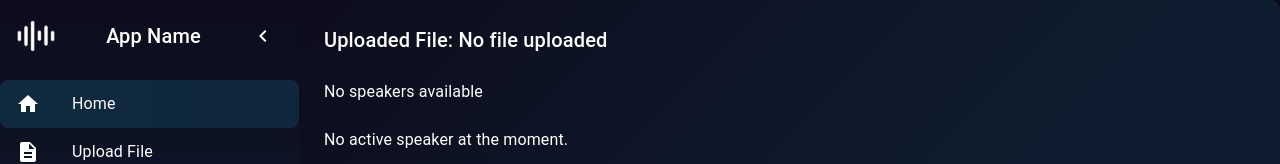
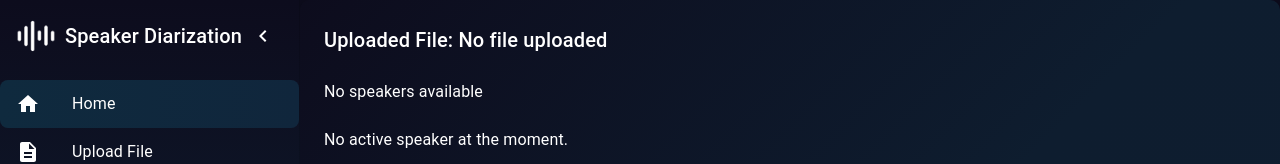
Before and after one commit to KaterinaSmilevska/SpeakerDiarizationFrontend, a React (Create React App) app in the folder speaker-diarization-frontend/: page / in a window 1280 px wide. Shown: the top 164 px of the page. Built offline with nearby package versions, Linux system fonts and the light colour scheme.

Commit message:
Updated intex.html and Navigation Component

```diff
--- a/speaker-diarization-frontend/public/index.html
+++ b/speaker-diarization-frontend/public/index.html
@@ -9,7 +9,7 @@
       content="Web site created using create-react-app"
     />
     <link rel="manifest" href="%PUBLIC_URL%/manifest.json" />
-    <title>React App</title>
+    <title>Speaker Diarization</title>
   </head>
   <body>
     <noscript>You need to enable JavaScript to run this app.</noscript>
--- a/speaker-diarization-frontend/src/components/Navigation/Navigation.jsx
+++ b/speaker-diarization-frontend/src/components/Navigation/Navigation.jsx
@@ -67,10 +67,9 @@ const Navigation = ({ onFileUpload, exportData }) => {
             return;
         }
 
-        // Log data to ensure it has the expected structure
+
         console.log("Export data:", exportData);
 
-        // Prepare the data for export
         const data = exportData.flatMap(speaker =>
             speaker.segments.map(segment => ({
                 SpeakerID: speaker.speakerId,
@@ -80,16 +79,15 @@ const Navigation = ({ onFileUpload, exportData }) => {
             }))
         );
 
-        // Log the formatted data
+
         console.log("Formatted data for export:", data);
 
-        // Create a new workbook and add the data
+
         try {
             const wb = XLSX.utils.book_new();
             const ws = XLSX.utils.json_to_sheet(data);
             XLSX.utils.book_append_sheet(wb, ws, "Speakers Data");
 
-            // Save the workbook as an Excel file
             XLSX.writeFile(wb, `${fileName}.xlsx`);
         } catch (error) {
             console.error("Error creating Excel file:", error);
@@ -154,7 +152,7 @@ const Navigation = ({ onFileUpload, exportData }) => {
                                     alt="Logo"
                                     style={{ width: 40, height: 40, marginRight: 8 }}
                                 />
-                                <Typography variant="h6">App Name</Typography>
+                                <Typography variant="h6">Speaker Diarization</Typography>
                                 <IconButton onClick={handleDrawerToggle} aria-label="Collapse menu">
                                     <ChevronLeft sx={{ color: 'white' }} />
                                 </IconButton>
```
